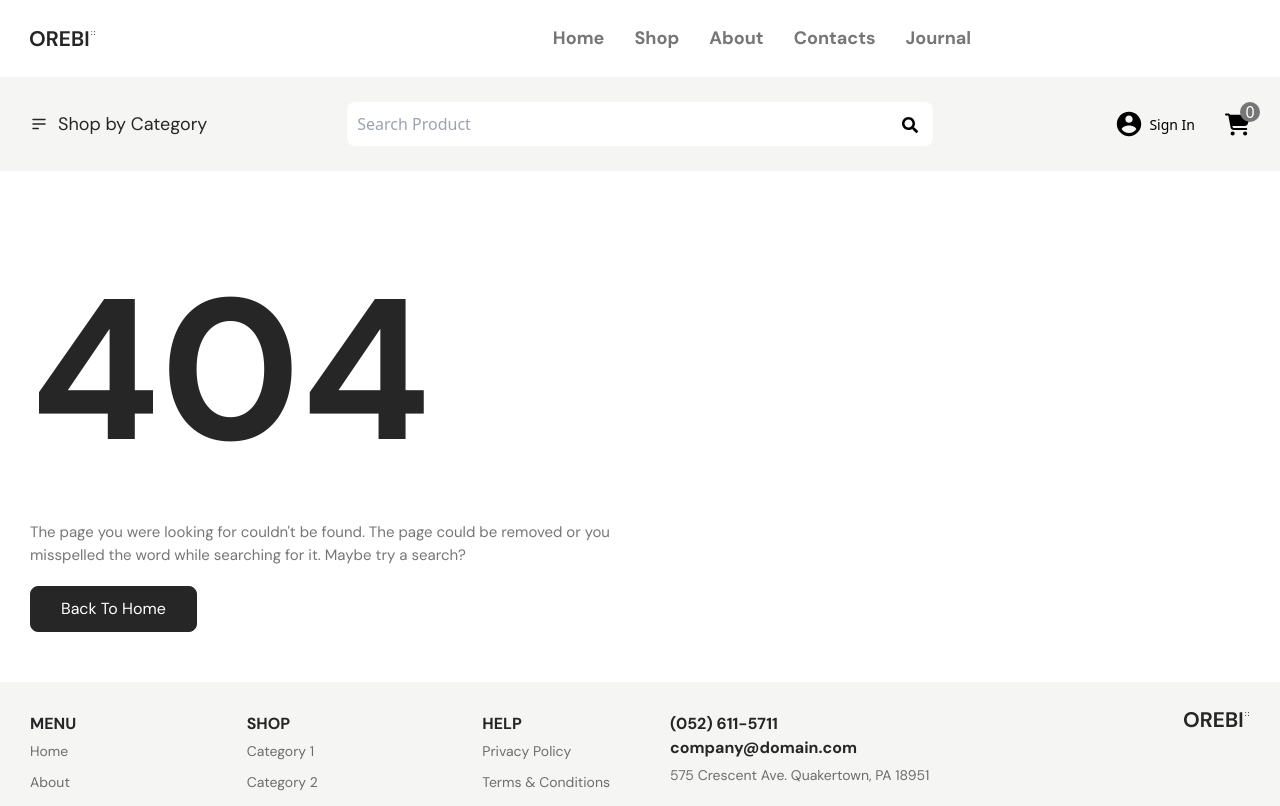
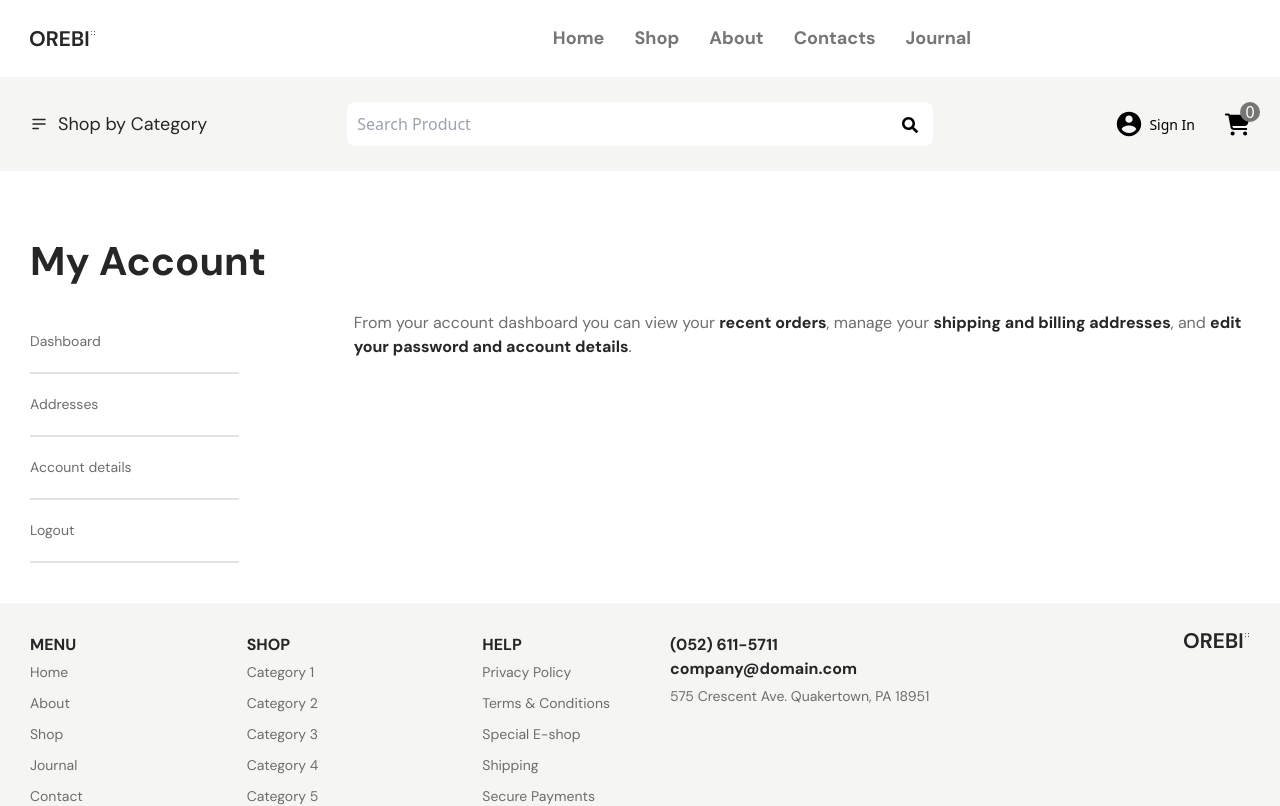
Before and after one commit to md-liton/Mixcotton, a React (Vite) app: page /account in a window 1280 px wide. Shown: the top 806 px of the page. Built offline with nearby package versions, Linux system fonts and the light colour scheme.

Commit message:
My-Account-page

```diff
--- a/src/App.jsx
+++ b/src/App.jsx
@@ -15,6 +15,7 @@ import Journal from './Components/Journal/Journal';
 import ProductDetails from './Components/ProductDetails/ProductDetails';
 import Login from './Components/Login/Login';
 import Registration from './Components/Registration/Registration';
+import MyAccount from './Components/MyAccount/MyAccount';
 
 const router = createBrowserRouter(
   createRoutesFromElements(
@@ -27,6 +28,7 @@ const router = createBrowserRouter(
     <Route path="/products/details"  element={<ProductDetails/>} />
     <Route path="/login"  element={<Login/>} />
     <Route path="/registration"  element={<Registration/>} />
+    <Route path="/account"  element={<MyAccount/>} />
     <Route path="*"  element={<Error/>} />
     </Route>
   )
--- /dev/null
+++ b/src/Components/MyAccount/MyAccount.jsx
@@ -0,0 +1,30 @@
+import React from 'react'
+
+const MyAccount = () => {
+  return (
+      <section className='py-[40px] font-dm'>
+          <div className="container">
+              <div className="myaccout_main ">
+                  <h5 className='font-dm font-bold text-[40px] text-primary py-[20px]'>My Account</h5>
+                  <div className='flex gap-[25px]'>
+                      <div className='w-1/4'>
+                      <ul>
+                        <li className='font-normal text-[#6D6D6D] text-[14px] border-b-2 border-[#E3E3E3] py-[20px] cursor-pointer hover:font-bold hover:text-primary ease-in-out duration-300 md:w-[70%]'>Dashboard</li>
+                        <li className='font-normal text-[#6D6D6D] text-[14px] border-b-2 border-[#E3E3E3] py-[20px] cursor-pointer hover:font-bold hover:text-primary ease-in-out duration-300 md:w-[70%]'>Addresses</li>
+                        <li className='font-normal text-[#6D6D6D] text-[14px] border-b-2 border-[#E3E3E3] py-[20px] cursor-pointer hover:font-bold hover:text-primary ease-in-out duration-300 md:w-[70%]'>Account details</li>
+                        <li className='font-normal text-[#6D6D6D] text-[14px] border-b-2 border-[#E3E3E3] py-[20px] cursor-pointer hover:font-bold hover:text-primary ease-in-out duration-300 md:w-[70%]'>Logout</li>
+                      </ul>
+                      </div>
+                      <div className='w-3/4'>
+                          <div className='text-[#6D6D6D] text-[16px] text-normal'>
+                          <p>From your account dashboard you can view your <span className='font-bold text-primary'>recent orders</span>, manage your <span className='font-bold text-primary'>shipping and billing addresses</span>, and <span className='font-bold text-primary'>edit your password and account details</span>.</p>
+                          </div>
+                      </div>
+                  </div>
+              </div>
+          </div>
+      </section>
+  )
+}
+
+export default MyAccount
```
